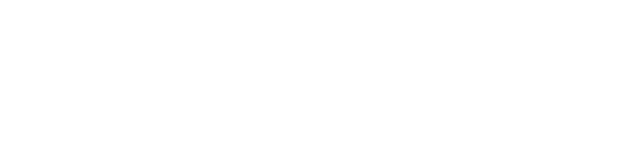
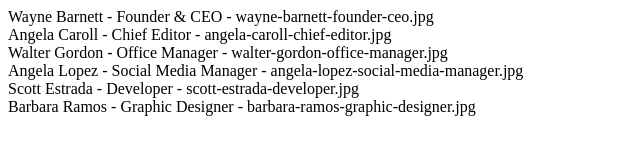
Before and after one commit to AndreaFermo/js-our-team, a plain HTML site: page index.html in a window 1280 px wide. Shown: the whole page, without its empty margins (0-640 px from the left). Drawn offline with Linux system fonts and the light colour scheme.

Commit message:
milestone 2

```diff
--- a/index.html
+++ b/index.html
@@ -10,6 +10,13 @@
 </head>
 <body>
 
+    <main>
+        <div class="container">
+            <div id="cards">
+
+            </div>
+        </div>
+    </main>
 
     <script type="text/javascript" src="js/main.js"></script>
 </body>
--- a/js/main.js
+++ b/js/main.js
@@ -1,3 +1,5 @@
+const cardsDom = document.querySelector('#cards')
+
 const team = [
     {
         'name':'Wayne Barnett', 'role' : 'Founder & CEO', 'photo' : 'wayne-barnett-founder-ceo.jpg'
@@ -16,12 +18,14 @@ const team = [
     },
     {
         'name':'Barbara Ramos', 'role' : 'Graphic Designer', 'photo' : 'barbara-ramos-graphic-designer.jpg'
-    },
+    }
 
 ];
 
-console.log(team);
 
-for (let key in team) {
-    console.log(team[key]);
+
+for (let i = 0; i < team.length; i++) {
+    const currentTeamMember = team[i]
+    console.log(currentTeamMember['name'] + currentTeamMember['role'] + currentTeamMember['photo'])
+    cardsDom.innerHTML += `<div>${currentTeamMember['name']} - ${currentTeamMember['role']} - ${currentTeamMember['photo']}</div>`;
 }
```
